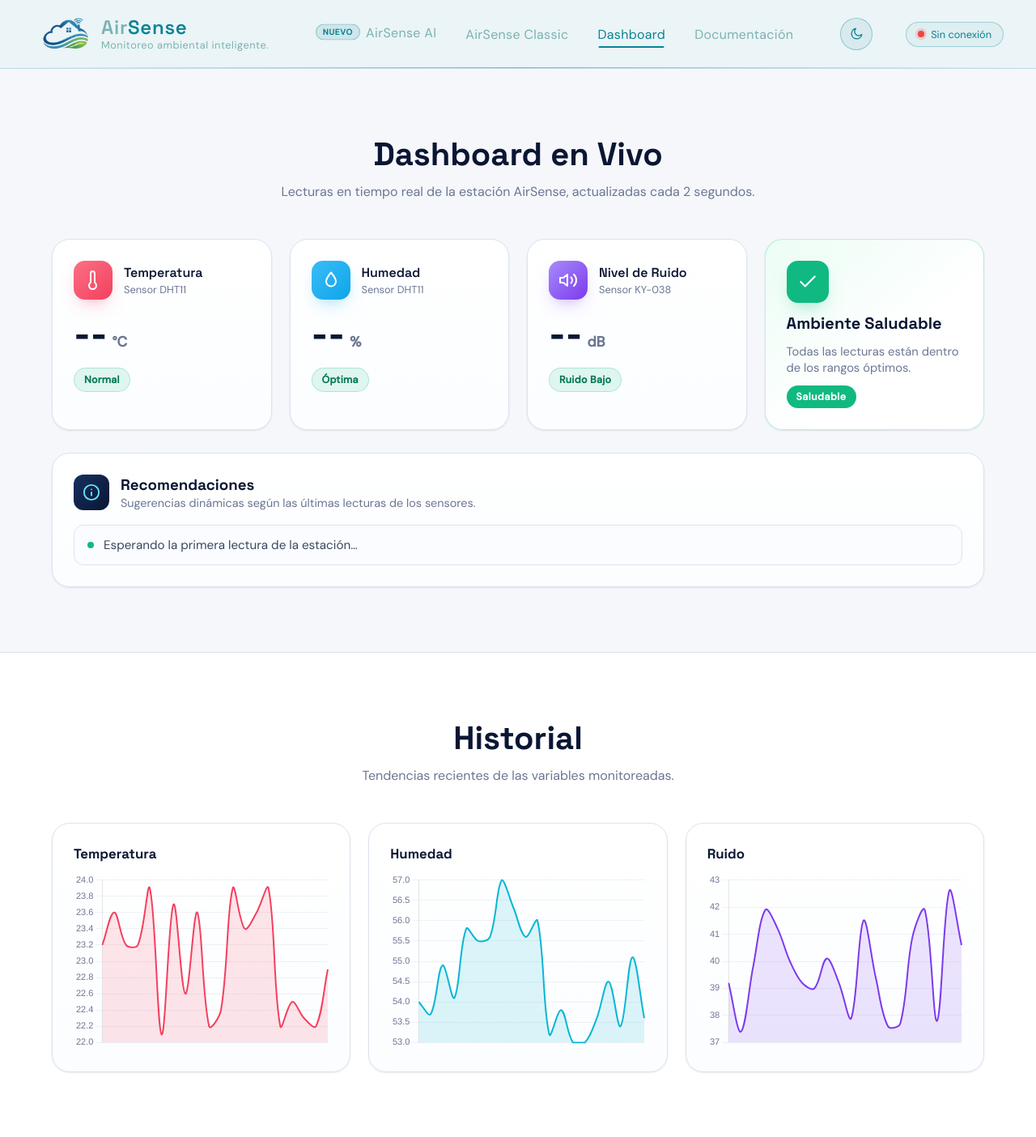
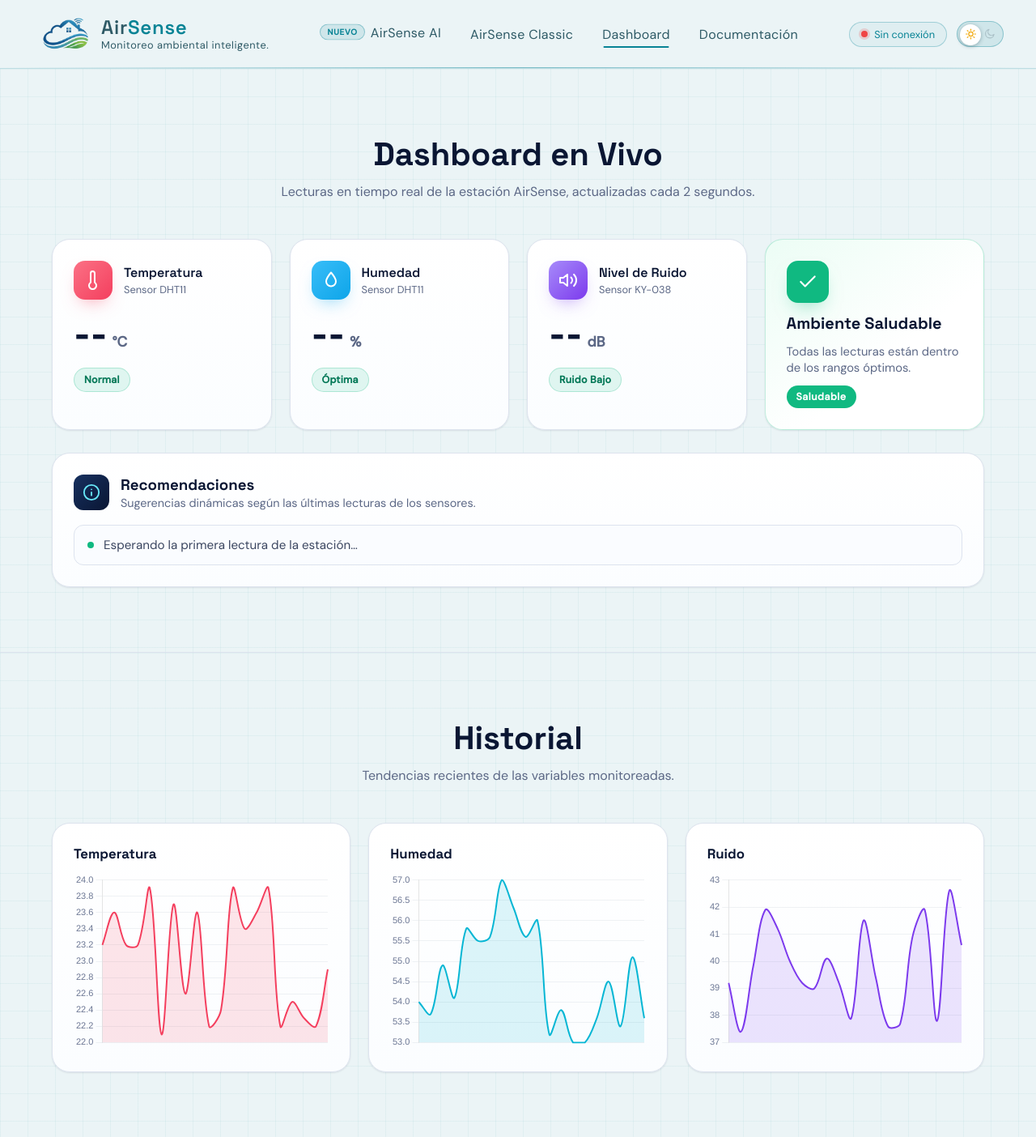
Before and after one commit to GustavoEstevez/Sistema_AirSense, a Django app: page /dashboard/ in a window 1280 px wide. Shown: the whole page at 81% size. Run offline with Django 5.2, Linux system fonts and the light colour scheme.

Commit message:
AirSenseAI V.8

```diff
--- a/Project/Api/static/css/style.css
+++ b/Project/Api/static/css/style.css
@@ -385,7 +385,7 @@ main {
 /* ── Descripción ── */
 .section-desc {
   font-size: 1.05rem;
-  color: #5a7f8a;
+  color: #3E6570;
   max-width: 640px;
   margin: 0 0 48px;
   line-height: 1.7;
@@ -1991,30 +1991,67 @@ html:not(.js) .ht-placeholder,
   --c-soft:      #9DC7CF;
 }
 
-/* ── Botón de tema ── */
+/* ── Switch de tema ── */
+.header-actions {
+  display: flex;
+  align-items: center;
+  gap: 12px;
+}
 .theme-toggle {
+  position: relative;
   display: inline-flex;
   align-items: center;
   justify-content: center;
-  width: 40px;
-  height: 40px;
+  width: 58px;
+  height: 32px;
   flex-shrink: 0;
+  padding: 0;
   border: 1px solid rgba(8,131,149,0.35);
-  border-radius: 50%;
-  background: rgba(8,131,149,0.08);
+  border-radius: 999px;
+  background: rgba(8,131,149,0.12);
   color: var(--c-teal);
   cursor: pointer;
-  transition: background 0.22s ease, color 0.22s ease, transform 0.22s ease;
+  transition: background 0.25s ease, border-color 0.25s ease, transform 0.22s ease;
 }
 .theme-toggle:hover {
-  background: var(--c-teal);
-  color: var(--c-ice);
-  transform: translateY(-2px);
-}
-.theme-toggle svg { width: 18px; height: 18px; }
-.theme-toggle .theme-icon--sun { display: none; }
-:root[data-theme="dark"] .theme-toggle .theme-icon--sun { display: block; }
-:root[data-theme="dark"] .theme-toggle .theme-icon--moon { display: none; }
+  transform: translateY(-1px);
+  border-color: rgba(8,131,149,0.55);
+}
+.theme-toggle svg {
+  position: absolute;
+  top: 50%;
+  transform: translateY(-50%);
+  width: 15px;
+  height: 15px;
+  z-index: 2;
+  pointer-events: none;
+  transition: color 0.25s ease;
+}
+.theme-toggle .theme-icon--sun  { left: 9px;  color: #f0a500; }
+.theme-toggle .theme-icon--moon { right: 9px; color: #a9bfc6; }
+.theme-toggle .theme-switch-thumb {
+  position: absolute;
+  top: 3px;
+  left: 3px;
+  width: 26px;
+  height: 26px;
+  border-radius: 50%;
+  background: #ffffff;
+  box-shadow: 0 1px 5px rgba(8,45,60,0.35);
+  z-index: 1;
+  transition: transform 0.28s cubic-bezier(0.34, 1.56, 0.64, 1), background 0.25s ease;
+}
+:root[data-theme="dark"] .theme-toggle {
+  background: rgba(46,196,219,0.14);
+  border-color: rgba(46,196,219,0.4);
+}
+:root[data-theme="dark"] .theme-toggle .theme-switch-thumb {
+  transform: translateX(26px);
+  background: #0d5c72;
+  box-shadow: 0 1px 5px rgba(0,0,0,0.4);
+}
+:root[data-theme="dark"] .theme-toggle .theme-icon--sun  { color: #7a97a0; }
+:root[data-theme="dark"] .theme-toggle .theme-icon--moon { color: #E8F3F5; }
 
 /* ── Superficies base ── */
 [data-theme="dark"] body,
@@ -2200,3 +2237,33 @@ html:not(.js) .ht-placeholder,
 /* ── Documentación ── */
 [data-theme="dark"] .doc-iframe { background: #16222a; box-shadow: 0 8px 32px rgba(0,0,0,0.4); }
 [data-theme="dark"] .doc-fallback { color: #9DC7CF; }
+
+/* ── Legibilidad en modo claro ────────────────────────────────────
+   Textos un poco más oscuros para mejor contraste sobre fondos
+   claros. Solo aplica en modo claro; el modo oscuro no cambia.
+----------------------------------------------------------------- */
+:root:not([data-theme="dark"]) .logo-text,
+:root:not([data-theme="dark"]) .logo-sub,
+:root:not([data-theme="dark"]) .nav-link { color: #2E5A66; }
+
+:root:not([data-theme="dark"]) .stat-label,
+:root:not([data-theme="dark"]) .home-quote,
+:root:not([data-theme="dark"]) .footer-brand p,
+:root:not([data-theme="dark"]) .footer-links a,
+:root:not([data-theme="dark"]) .footer-meta p,
+:root:not([data-theme="dark"]) body.page-ai .problem-section .section-desc { color: #2E5A66; }
+
+:root:not([data-theme="dark"]) .step-card p,
+:root:not([data-theme="dark"]) .hw-card p,
+:root:not([data-theme="dark"]) .result-values,
+:root:not([data-theme="dark"]) .param-pct,
+:root:not([data-theme="dark"]) .team-role,
+:root:not([data-theme="dark"]) .team-tutor,
+:root:not([data-theme="dark"]) .survey-stat-label,
+:root:not([data-theme="dark"]) .evo-feature-text,
+:root:not([data-theme="dark"]) .doc-fallback { color: #3E6570; }
+
+:root:not([data-theme="dark"]) .result-date,
+:root:not([data-theme="dark"]) .evolution-section .evo-name--old { color: #66858F; }
+
+:root:not([data-theme="dark"]) .footer-links a:hover { color: var(--c-teal); }
--- a/Project/core/static/core/css/dashboard.css
+++ b/Project/core/static/core/css/dashboard.css
@@ -12,7 +12,7 @@
   --white:    #ffffff;
   --gray-50:  #f5f7fb;
   --gray-200: #dde3ee;
-  --gray-500: #6b7693;
+  --gray-500: #5c6886;
   --gray-700: #3b4660;
   --gray-900: #0f1729;
   --success:  #10b981;
@@ -40,9 +40,23 @@ img, svg { display: block; max-width: 100%; }
 /* ── Contenedor ── */
 .container { width: 100%; max-width: 1200px; margin: 0 auto; padding: 0 24px; }
 
-/* ── Secciones ── */
-.section { padding: 80px 0; background: var(--bg); }
-.section-alt { background: var(--white); border-top: 1px solid var(--border); }
+/* ── Secciones (cuadrícula idéntica al hero de AirSense AI) ── */
+.section {
+  padding: 80px 0;
+  background:
+    linear-gradient(rgba(8, 131, 149, 0.05) 1px, transparent 1px),
+    linear-gradient(90deg, rgba(8, 131, 149, 0.05) 1px, transparent 1px),
+    #EBF4F6;
+  background-size: 34px 34px, 34px 34px, auto;
+}
+.section-alt {
+  background:
+    linear-gradient(rgba(8, 131, 149, 0.05) 1px, transparent 1px),
+    linear-gradient(90deg, rgba(8, 131, 149, 0.05) 1px, transparent 1px),
+    #EBF4F6;
+  background-size: 34px 34px, 34px 34px, auto;
+  border-top: 1px solid var(--border);
+}
 
 .section-header { text-align: center; max-width: 640px; margin: 0 auto 48px; }
 .section-header h2 {
@@ -211,7 +225,18 @@ img, svg { display: block; max-width: 100%; }
   --gradient-card: linear-gradient(180deg, #16222a 0%, #131f26 100%);
 }
 
-[data-theme="dark"] .section-alt { background: #111c22; border-top-color: rgba(46,196,219,0.15); }
+[data-theme="dark"] .section,
+[data-theme="dark"] .section-alt {
+  background:
+    linear-gradient(rgba(46,196,219,0.06) 1px, transparent 1px),
+    linear-gradient(90deg, rgba(46,196,219,0.06) 1px, transparent 1px),
+    #0d1518;
+  background-size: 34px 34px, 34px 34px, auto;
+}
+[data-theme="dark"] .section-alt {
+  background-color: #111c22;
+  border-top-color: rgba(46,196,219,0.15);
+}
 [data-theme="dark"] .card { box-shadow: 0 8px 24px -8px rgba(0,0,0,.5); }
 
 [data-theme="dark"] .section-header h2,
--- a/Project/core/templates/core/dashboard.html
+++ b/Project/core/templates/core/dashboard.html
@@ -54,13 +54,16 @@
       <a href="{% url 'dashboard:home' %}" class="nav-link active">Dashboard</a>
       <a href="{% url 'documentacion' %}" class="nav-link">Documentación</a>
     </nav>
-    <button type="button" class="theme-toggle" id="themeToggle" aria-label="Cambiar a modo oscuro o claro" title="Cambiar tema">
-      <svg class="theme-icon theme-icon--moon" viewBox="0 0 24 24" fill="none" stroke="currentColor" stroke-width="1.8" stroke-linecap="round" stroke-linejoin="round" aria-hidden="true"><path d="M21 12.8A8.5 8.5 0 1 1 11.2 3a6.6 6.6 0 0 0 9.8 9.8z"/></svg>
-      <svg class="theme-icon theme-icon--sun" viewBox="0 0 24 24" fill="none" stroke="currentColor" stroke-width="1.8" stroke-linecap="round" stroke-linejoin="round" aria-hidden="true"><circle cx="12" cy="12" r="4.2"/><path d="M12 2.5v2.2M12 19.3v2.2M2.5 12h2.2M19.3 12h2.2M5 5l1.6 1.6M17.4 17.4 19 19M19 5l-1.6 1.6M6.6 17.4 5 19"/></svg>
-    </button>
-    <div class="conn-status" id="connStatus" title="Estado de conexión">
-      <span class="dot"></span>
-      <span class="conn-label">Conectando…</span>
+    <div class="header-actions">
+      <div class="conn-status" id="connStatus" title="Estado de conexión">
+        <span class="dot"></span>
+        <span class="conn-label">Conectando…</span>
+      </div>
+      <button type="button" class="theme-toggle" id="themeToggle" role="switch" aria-label="Cambiar a modo oscuro o claro" title="Cambiar tema">
+        <svg class="theme-icon theme-icon--sun" viewBox="0 0 24 24" fill="none" stroke="currentColor" stroke-width="1.8" stroke-linecap="round" stroke-linejoin="round" aria-hidden="true"><circle cx="12" cy="12" r="4.2"/><path d="M12 2.5v2.2M12 19.3v2.2M2.5 12h2.2M19.3 12h2.2M5 5l1.6 1.6M17.4 17.4 19 19M19 5l-1.6 1.6M6.6 17.4 5 19"/></svg>
+        <span class="theme-switch-thumb" aria-hidden="true"></span>
+        <svg class="theme-icon theme-icon--moon" viewBox="0 0 24 24" fill="none" stroke="currentColor" stroke-width="1.8" stroke-linecap="round" stroke-linejoin="round" aria-hidden="true"><path d="M21 12.8A8.5 8.5 0 1 1 11.2 3a6.6 6.6 0 0 0 9.8 9.8z"/></svg>
+      </button>
     </div>
   </header>
 
```
Also changed, not shown: Project/Api/static/js/script.js (+68 -36 lines), Project/Api/templates/Home.html (+11 -8 lines), Project/Api/templates/HomeAI.html (+11 -8 lines), Project/Api/templates/Pages/documentacion.html (+11 -8 lines).
